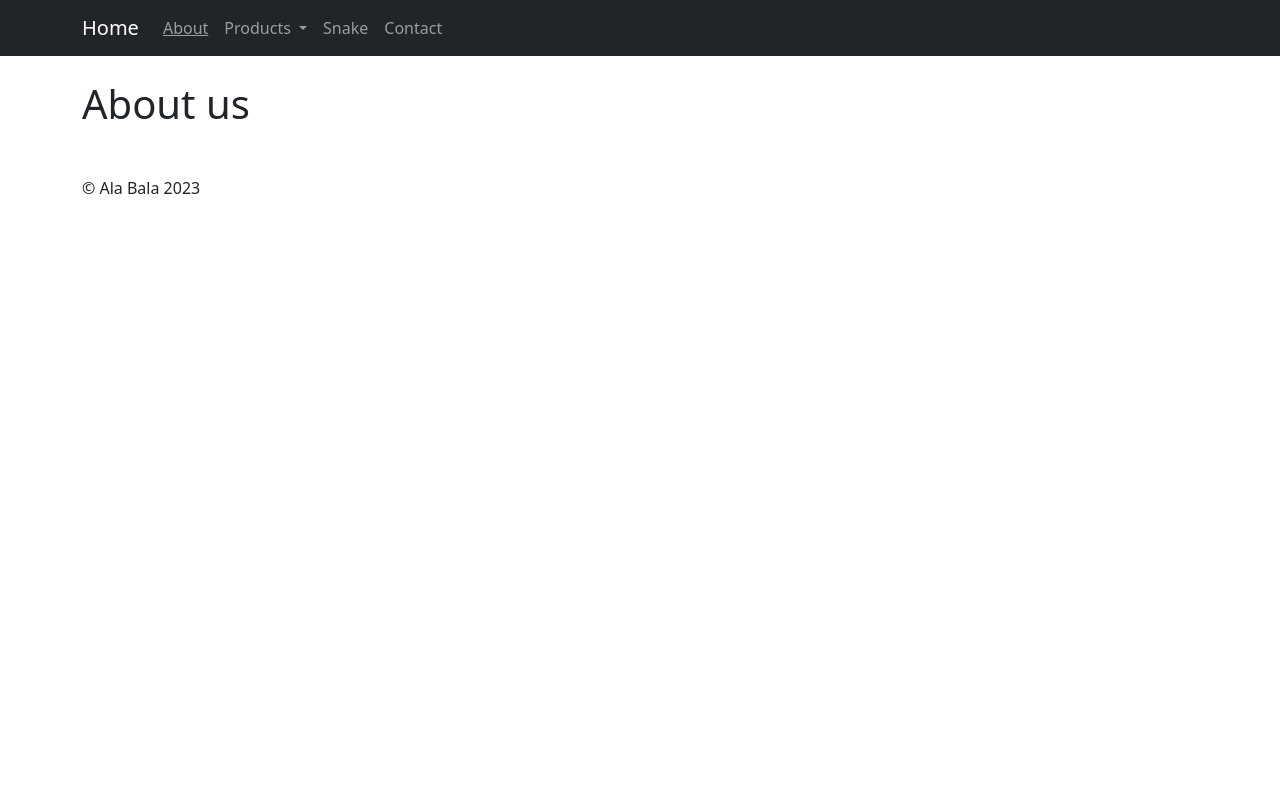
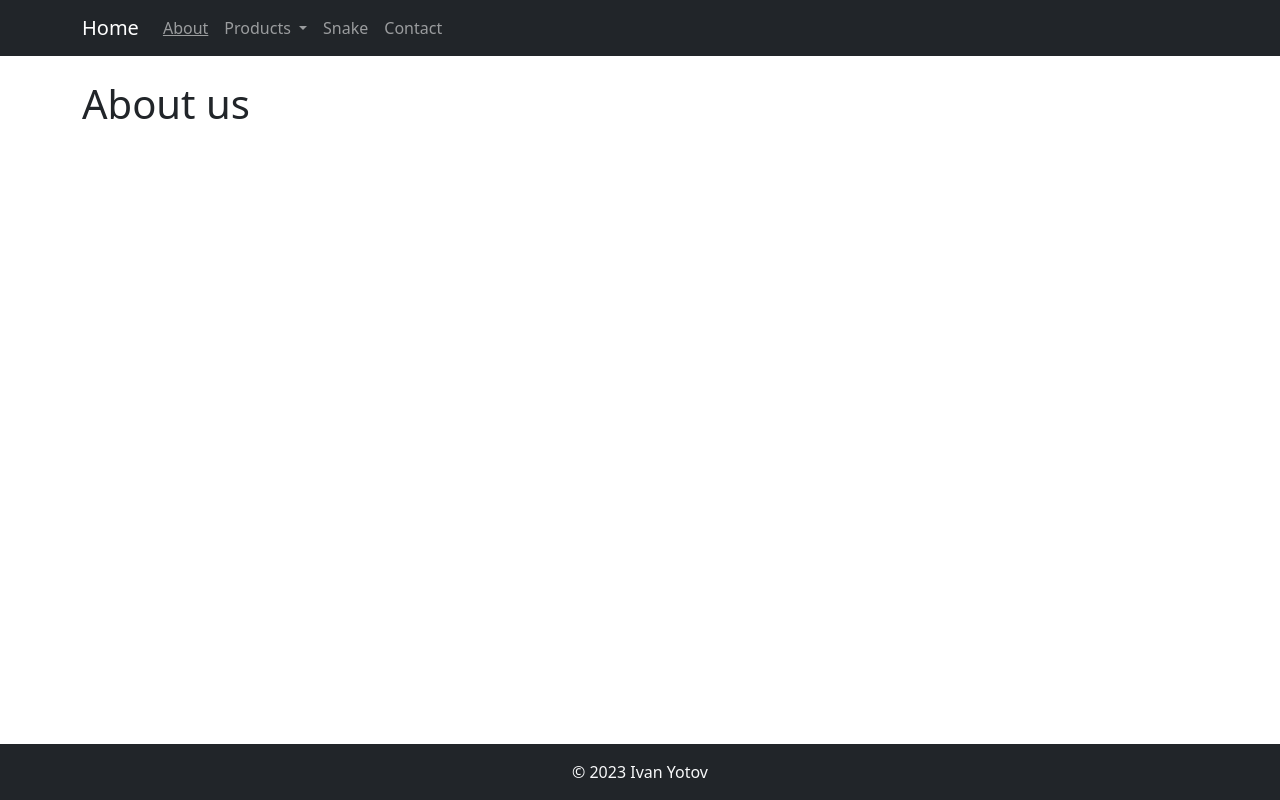
Before and after one commit to RalIlieva/DjangoProject, a Django app: page /about/ in a window 1280 px wide. Run offline with Django 4.2, Linux system fonts and the light colour scheme.

Commit message:
Update base.html

```diff
--- a/website_project/templates/base.html
+++ b/website_project/templates/base.html
@@ -24,6 +24,20 @@
         .nav-item.dropdown:hover .nav-link {
             background-color: #343a40;
             color: #ffffff;
+        }
+
+        body {
+            display: flex;
+            flex-direction: column;
+            min-height: 100vh;
+        }
+
+        .container {
+            flex: 1;
+        }
+
+        footer {
+            mt-auto py-3 bg-dark text-light;
         }
     </style>
 </head>
@@ -58,15 +72,18 @@
             </div>
         </div>
     </nav>
+
     <div class="container">
         {% block content %}
         {% endblock %}
     </div>
-    <footer class="footer mt-5">
-        <div class="container">
-            <p>&copy; Ala Bala 2023</p>
+
+    <footer class="footer mt-auto py-3 bg-dark text-light">
+        <div class="container text-center">
+            <span>&copy; 2023 Ivan Yotov</span>
         </div>
     </footer>
+
     <script src="https://code.jquery.com/jquery-3.6.0.min.js"></script>
     <script src="https://cdn.jsdelivr.net/npm/bootstrap@5.1.3/dist/js/bootstrap.bundle.min.js"></script>
     <script>
```
